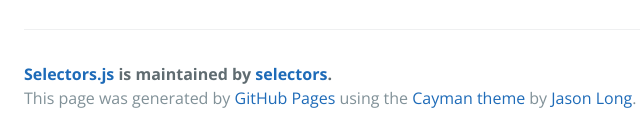
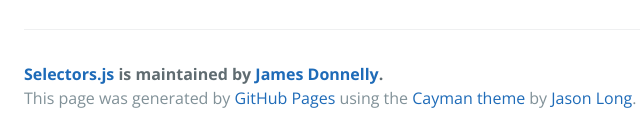
Before and after one commit to selectors/selectors.js, a website: page index.html in a window 1280 px wide. Shown: the part 4958-5097 px from the top of the page, 200-840 px from the left. Drawn offline with nearby package versions, Linux system fonts and the light colour scheme.

Commit message:
Modified credits.

```diff
--- a/index.html
+++ b/index.html
@@ -205,7 +205,7 @@
 <div class="highlight highlight-source-js"><pre>grunt</pre></div>
 
       <footer class="site-footer">
-        <span class="site-footer-owner"><a href="https://github.com/selectors/selectors.js">Selectors.js</a> is maintained by <a href="https://github.com/selectors">selectors</a>.</span>
+        <span class="site-footer-owner"><a href="https://github.com/selectors/selectors.js">Selectors.js</a> is maintained by <a href="https://github.com/JamesDonnelly">James Donnelly</a>.</span>
 
         <span class="site-footer-credits">This page was generated by <a href="https://pages.github.com">GitHub Pages</a> using the <a href="https://github.com/jasonlong/cayman-theme">Cayman theme</a> by <a href="https://twitter.com/jasonlong">Jason Long</a>.</span>
       </footer>
```
